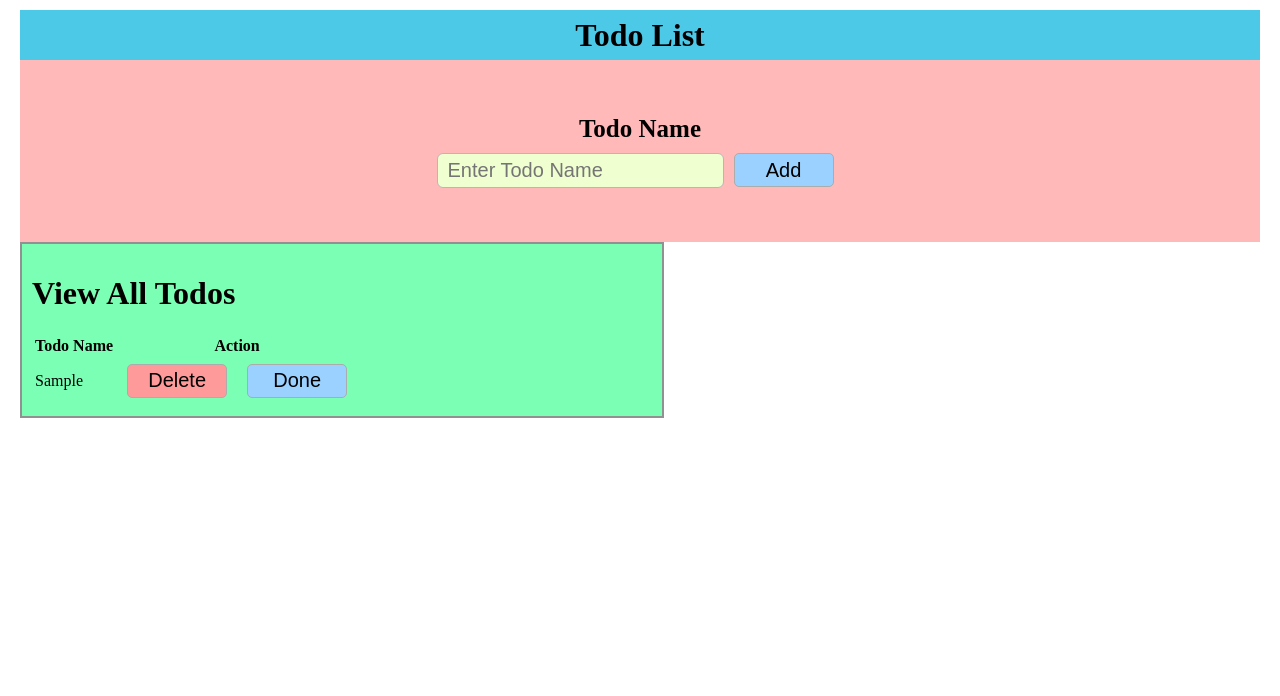
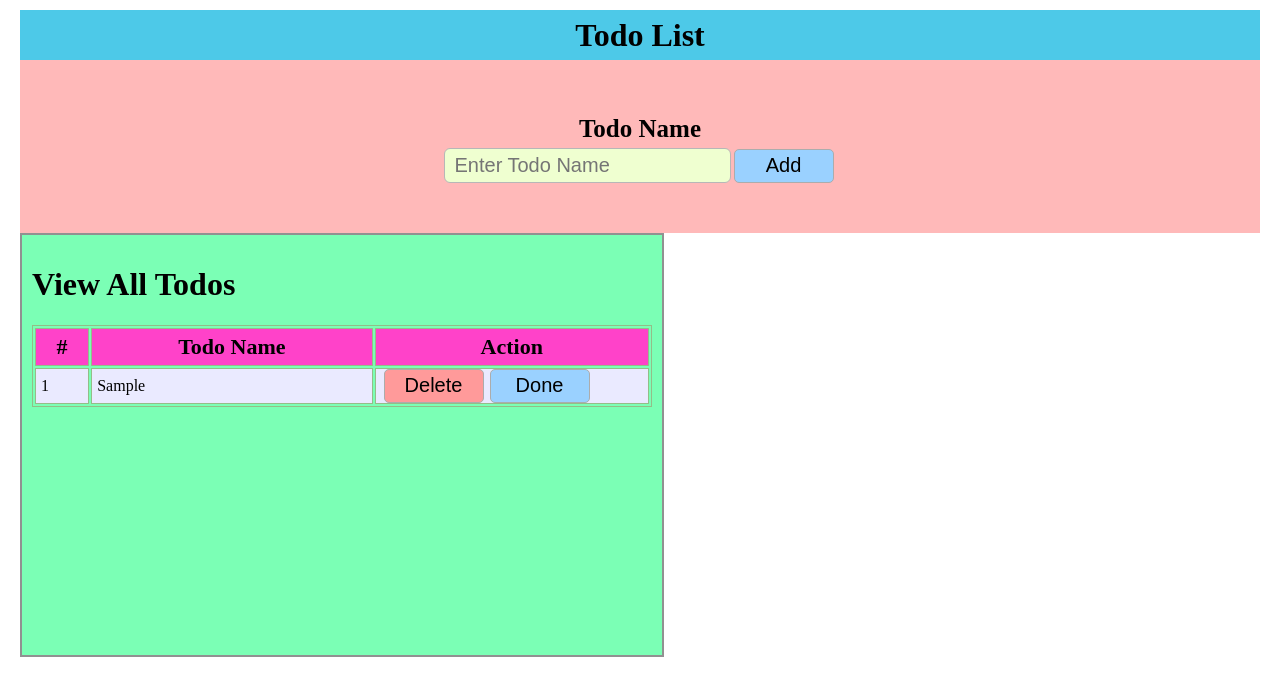
Before and after one commit to RezaulAlamOni/React-complete-todo-apps, a React (Create React App) app: page / in a window 1280 px wide. Both pictures are taken after typing "Sample" into the empty fields and a click on the button "Add". Shown: the top 696 px of the page. Built offline with nearby package versions, Linux system fonts and the light colour scheme.

Commit message:
table design updated

```diff
--- a/src/components/Home.js
+++ b/src/components/Home.js
@@ -9,6 +9,7 @@ const Home = () => {
 
     const [todo, setTodo] = useState('');
     const [todoLists, setTodoList] = useState([]);
+    const [completedTodoLists, setCompletedTodoLists] = useState([]);
     return (
         <div className={style.home}>
             <Header/>
@@ -17,7 +18,10 @@ const Home = () => {
                   todoLists={todoLists}
                   setTodoList={setTodoList}
             />
-            <ViewTodos todoLists={todoLists} setTodoList={setTodoList}/>
+            <ViewTodos todoLists={todoLists}
+                       setTodoList={setTodoList}
+                       setCompletedTodoLists={setCompletedTodoLists}
+            />
         </div>
     );
 }
--- a/src/components/ViewTodos.js
+++ b/src/components/ViewTodos.js
@@ -1,6 +1,6 @@
 import  style from  '../styles/style.module.css' ;
 
-const ViewTodos = ({todoLists, setTodoList}) => {
+const ViewTodos = ({todoLists, setTodoList,setCompletedTodoLists}) => {
 
     const deleteTodo = (index) => {
         const newTodoList = todoLists.filter((todo, i) => i !== index);
@@ -8,7 +8,7 @@ const ViewTodos = ({todoLists, setTodoList}) => {
     }
     const doneTodo = (index) => {
         const newTodoList = todoLists.filter((todo, i) => i === index);
-        setTodoList(newTodoList);
+        setCompletedTodoLists(newTodoList);
     }
 
     return (
@@ -17,13 +17,15 @@ const ViewTodos = ({todoLists, setTodoList}) => {
             <table>
                 <thead>
                 <tr>
+                    <th>#</th>
                     <th>Todo Name</th>
-                    <th>Action</th>
+                    <th className={style.th2}>Action</th>
                 </tr>
                 </thead>
                 <tbody>
                 {todoLists.map((todo, index) => (
-                    <tr key={index}>
+                    <tr key={index} className={(index%2 == 0) ? style.tr1 : style.tr2}>
+                        <td>{index+1}</td>
                         <td>{todo}</td>
                         <td>
                             <button className={style.delete_button} onClick={ () => deleteTodo(index)}>Delete</button>
--- a/src/styles/style.module.css
+++ b/src/styles/style.module.css
@@ -48,7 +48,7 @@ form > input {
     background: #9ad1ff;
     border: 1px solid #acacac;
     display: inline-block;
-    margin: 5px 10px;
+    margin: 0px 3px;
     border-radius: 5px;
     font-size: 20px;
     width: 100px;
@@ -59,7 +59,7 @@ form > input {
     background: #ff9a9a;
     border: 1px solid #acacac;
     display: inline-block;
-    margin: 5px 10px;
+    margin: 0 3px;
     border-radius: 5px;
     font-size: 20px;
     width: 100px;
@@ -70,4 +70,33 @@ form > input {
     background: #7bffb5;
     padding: 10px;
     border: 2px solid #919191;
+    min-height: 50vh;
 }
+
+table{
+    border: 1px solid #94bd88;
+    width: 100%;
+}
+
+td ,th  {
+    border: 1px solid #94bd88;
+    padding: 0px 5px;
+    max-height: 0px;
+    word-break: break-all;
+}
+th {
+    background: #ff42c9;
+    font-size: 22px;
+    padding: 5px;
+}
+
+.th2 {
+    width: 45%;
+}
+
+.tr1 {
+    background: #eaeaff;
+}
+.tr2 {
+    background: #fcf6e2;
+}
```
